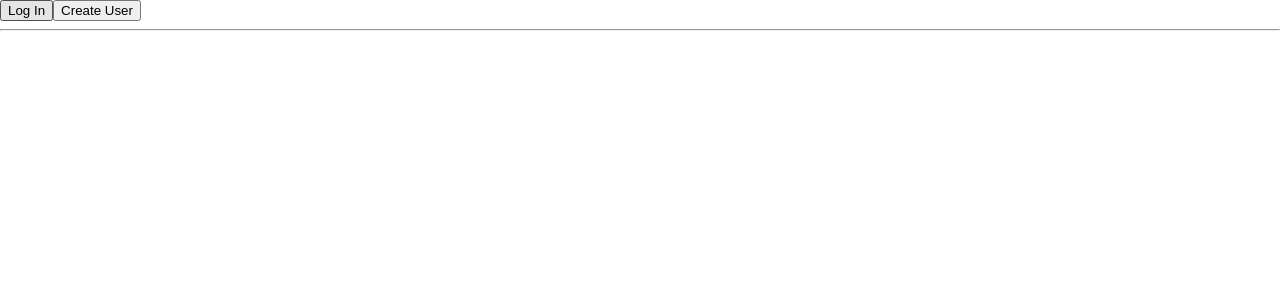
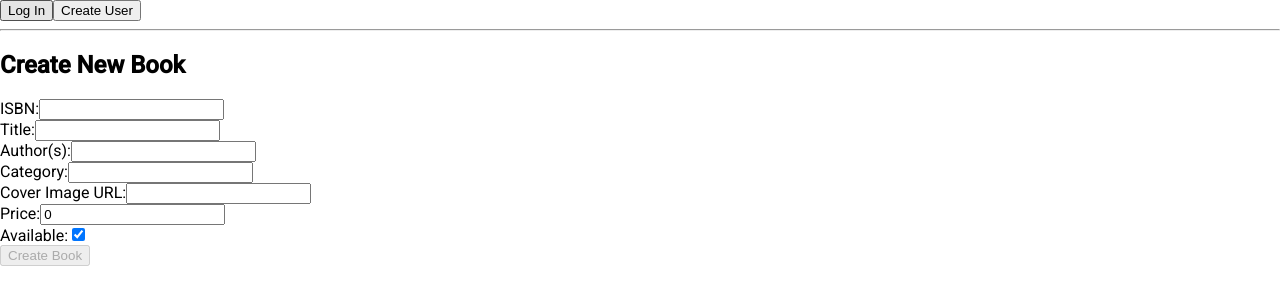
Before and after one commit to D3viGan/shelf-of-tales, an Angular app: page /createbook in a window 1280 px wide. Before the commit this address led to /. Shown: the top 304 px of the page. Built offline with nearby package versions, Linux system fonts and the light colour scheme.

Commit message:
By ISBN Created

```diff
--- a/src/app/BookComponents/create-book/create-book.component.html
+++ b/src/app/BookComponents/create-book/create-book.component.html
@@ -1,25 +1,54 @@
-<h2>Criar Novo Livro</h2>
-<form (submit)="createBook()">
-  <label>ISBN:</label>
-  <input [(ngModel)]="book.isbn" required /><br />
+<!-- create-book.component.html -->
 
-  <label>Título:</label>
-  <input [(ngModel)]="book.title" required /><br />
+<div class="create-book-form">
+  <h2>Create New Book</h2>
 
-  <label>Autor(es) (separados por vírgula):</label>
-  <input [(ngModel)]="book.author" placeholder="Ex: Autor1, Autor2" required /><br />
+  <form (ngSubmit)="createBook(bookForm)" #bookForm="ngForm">
 
-  <label>Categoria:</label>
-  <input [(ngModel)]="book.category" required /><br />
+    <div>
+      <label for="isbn">ISBN:</label>
+      <input type="text" id="isbn" name="isbn" [(ngModel)]="book.isbn" required>
+    </div>
 
-  <label>URL da Capa:</label>
-  <input [(ngModel)]="book.cover" required /><br />
+    <div>
+      <label for="title">Title:</label>
+      <input type="text" id="title" name="title" [(ngModel)]="book.title" required>
+    </div>
 
-  <label>Preço:</label>
-  <input type="number" [(ngModel)]="book.price" required /><br />
+    <div>
+      <label for="author">Author(s):</label>
+      <input type="text" id="author" name="author" [(ngModel)]="book.author" required>
+    </div>
 
-  <label>Disponível:</label>
-  <input type="checkbox" [(ngModel)]="book.available" /><br />
+    <div>
+      <label for="category">Category:</label>
+      <input type="text" id="category" name="category" [(ngModel)]="book.category" required>
+    </div>
 
-  <button type="submit">Criar Livro</button>
-</form>
+    <div>
+      <label for="cover">Cover Image URL:</label>
+      <input type="text" id="cover" name="cover" [(ngModel)]="book.cover">
+    </div>
+
+    <div>
+      <label for="price">Price:</label>
+      <input type="number" id="price" name="price" [(ngModel)]="book.price" required>
+    </div>
+
+    <div>
+      <label for="available">Available:</label>
+      <input type="checkbox" id="available" name="available" [(ngModel)]="book.available">
+    </div>
+
+    <button type="submit" [disabled]="bookForm.invalid">Create Book</button>
+  </form>
+
+  <!-- Success or Error message -->
+  <div *ngIf="successMessage" class="success-message">
+    {{ successMessage }}
+  </div>
+
+  <div *ngIf="errorMessage" class="error-message">
+    {{ errorMessage }}
+  </div>
+</div>
--- a/src/app/BookComponents/create-book/create-book.component.ts
+++ b/src/app/BookComponents/create-book/create-book.component.ts
@@ -1,11 +1,12 @@
 import { Component } from '@angular/core';
+import { FormsModule, NgForm } from '@angular/forms';
 import { BookService } from '../../Services/book.service';
 import { Book } from '../../Models/book';
-
+import { NgIf } from '@angular/common';
 
 @Component({
   selector: 'app-create-book',
-  imports: [],
+  imports: [FormsModule, NgIf],
   templateUrl: './create-book.component.html',
   styleUrls: ['./create-book.component.css']
 })
@@ -13,36 +14,33 @@ export class CreateBookComponent {
   book: Book = {
     isbn: '',
     title: '',
-    author: [],
+    author: '',
     category: '',
     cover: '',
     price: 0,
     available: true
   };
 
+  successMessage: string = '';
+  errorMessage: string = '';
+
   constructor(private bookService: BookService) {}
 
-  createBook() {
-    // Converte a string de autores para um array
-    if (typeof this.book.author === 'string') {
-      this.book.author = this.book.author.split(',').map(a => a.trim());
+  createBook(form: NgForm): void {
+    if (form.invalid) {
+      return;
     }
 
-    this.bookService.createBook(this.book).subscribe(() => {
-      alert('Livro criado com sucesso!');
-      this.resetForm();
-    });
-  }
-
-  resetForm() {
-    this.book = {
-      isbn: '',
-      title: '',
-      author: [],
-      category: '',
-      cover: '',
-      price: 0,
-      available: true
-    };
+    this.bookService.createBook(this.book).subscribe(
+      (response) => {
+        this.successMessage = 'Book created successfully!';
+        this.errorMessage = '';
+        form.reset();
+      },
+      (error) => {
+        this.errorMessage = 'Error creating book. Please try again.';
+        this.successMessage = '';
+      }
+    );
   }
 }
--- /dev/null
+++ b/src/app/BookComponents/list-book-by-isbn/list-book-by-isbn.component.html
@@ -0,0 +1,26 @@
+<!-- list-book-by-isbn.component.html -->
+
+<div class="book-search">
+    <h2>Search for a Book by ISBN</h2>
+
+    <!-- If a book is found, display its details -->
+    <div *ngIf="book">
+      <h3>Book Details</h3>
+      <div class="book-details">
+        <p><strong>ISBN:</strong> {{ book.isbn }}</p>
+        <p><strong>Title:</strong> {{ book.title }}</p>
+        <p><strong>Author(s):</strong> {{ book.author.join(', ') }}</p>
+        <p><strong>Category:</strong> {{ book.category }}</p>
+        <p><strong>Price:</strong> ${{ book.price }}</p>
+        <p><strong>Availability:</strong> {{ book.available ? 'Available' : 'Unavailable' }}</p>
+        <div *ngIf="book.cover">
+          <img [src]="book.cover" alt="Book cover" class="book-cover">
+        </div>
+      </div>
+    </div>
+
+    <!-- If no book is found or ISBN is invalid -->
+    <div *ngIf="!book && isbn">
+      <p>No book found with this ISBN.</p>
+    </div>
+  </div>
--- /dev/null
+++ b/src/app/BookComponents/list-book-by-isbn/list-book-by-isbn.component.ts
@@ -0,0 +1,32 @@
+import { Component, OnInit } from '@angular/core';
+import { ActivatedRoute } from '@angular/router';
+import { BookService } from '../../Services/book.service';
+import { NgIf } from '@angular/common';
+import { FormsModule } from '@angular/forms';
+
+@Component({
+  selector: 'app-list-book-by-isbn',
+  imports: [FormsModule, NgIf],
+  templateUrl: './list-book-by-isbn.component.html',
+  styleUrls: ['./list-book-by-isbn.component.css']
+})
+export class ListBookByISBNComponent implements OnInit {
+  isbn: string = '';
+  book: any;
+
+  constructor(private bookService: BookService, private route: ActivatedRoute) {}
+
+  ngOnInit(): void {
+    // Captura o valor do ISBN a partir da URL
+    this.route.paramMap.subscribe(params => {
+      this.isbn = params.get('isbn')!;
+      this.getBook(); // Chama o método para buscar o livro após obter o ISBN
+    });
+  }
+
+  getBook() {
+    this.bookService.getBookByIsbn(this.isbn).subscribe(data => {
+      this.book = data;
+    });
+  }
+}
--- a/src/app/Models/book.ts
+++ b/src/app/Models/book.ts
@@ -1,7 +1,7 @@
 export interface Book {
     isbn : string;
     title : string;
-    author : Array<string>;
+    author: string | string[];
     category : string;
     cover : string;
     price: number;
--- a/src/app/app.routes.ts
+++ b/src/app/app.routes.ts
@@ -4,6 +4,8 @@ import { SignInComponent } from "./sign-in/sign-in.component";
 import { ListBooksComponent } from "./BookComponents/list-all-books/list-books.component";
 import { ListAvailableBooksComponent } from "./BookComponents/list-available-books/list-available-books.component";
 import { ListUnavailableBooksComponent } from "./BookComponents/list-unavailable-books/list-unavailable-books.component";
+import { CreateBookComponent } from "./BookComponents/create-book/create-book.component";
+import { ListBookByISBNComponent } from "./BookComponents/list-book-by-isbn/list-book-by-isbn.component";
 
 export const routes: Routes = [
     { path: 'signup', component: SignUpComponent },
@@ -11,4 +13,6 @@ export const routes: Routes = [
     { path: 'book', component: ListBooksComponent },
     { path: 'book/available', component: ListAvailableBooksComponent },
     { path: 'book/unavailable', component: ListUnavailableBooksComponent },
+    { path: 'book/:isbn', component: ListBookByISBNComponent },
+    { path: 'createbook', component: CreateBookComponent}
 ];
```
Also changed, not shown: src/app/BookComponents/list-book-by-isbn/list-book-by-isbn.component.css (added), 1 other file (tests, documents, lock files or other folders).
